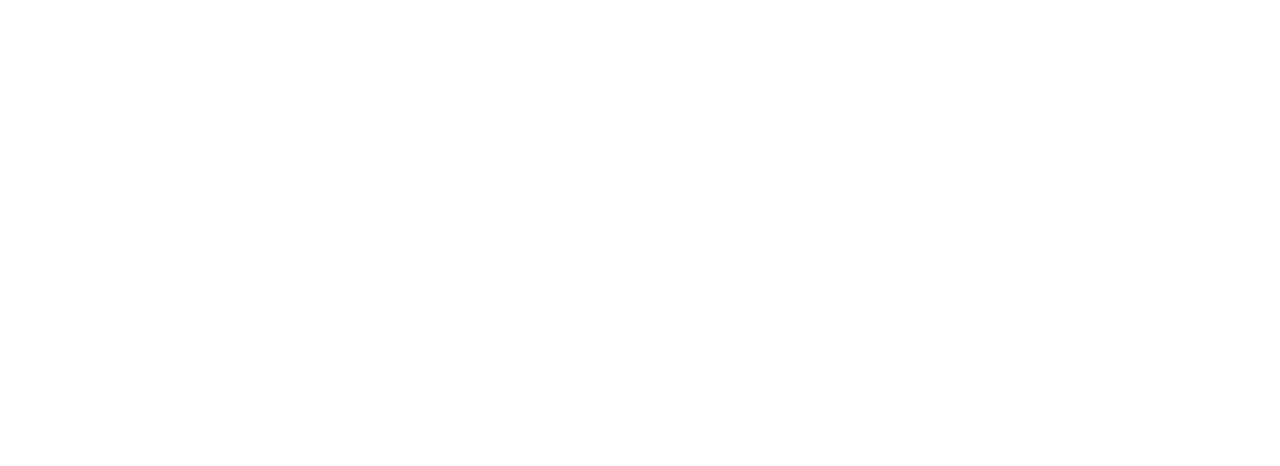
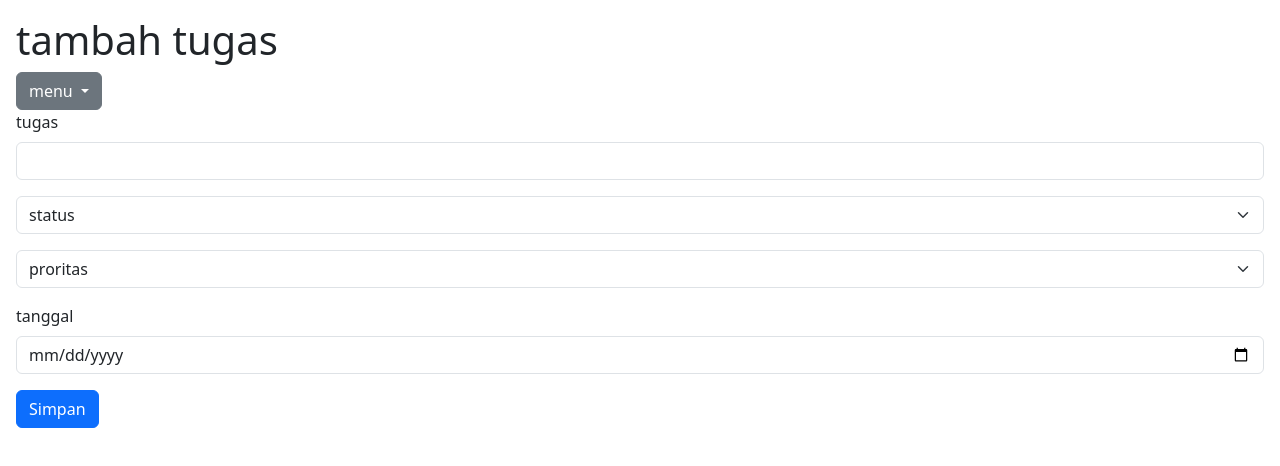
Before and after one commit to ayulstri/ujikom2025, a plain HTML site: page tambah.html in a window 1280 px wide. Drawn offline with nearby package versions, Linux system fonts and the light colour scheme.

Commit message:
update pembaruan.html

```diff
--- a/tambah.html
+++ b/tambah.html
@@ -12,3 +12,43 @@
   <script src="https://cdn.jsdelivr.net/npm/bootstrap@5.3.2/dist/js/bootstrap.bundle.min.js" integrity="sha384-C6RzsynM9kWDrMNeT87bh95OGNyZPhcTNXj1NW7RuBCsyN/o0jlpcV8Qyq46cDfL" crossorigin="anonymous"></script>
 
 </head>
+
+<body class="m-3">
+  <h1>tambah tugas</h1>
+  <div class="dropdown">
+  <button class="btn btn-secondary dropdown-toggle" type="button" data-bs-toggle="dropdown" aria-expanded="fanjusllse">
+    menu
+  </button>
+  <ul class="dropdown-menu dropdown-menu-dark">
+    <li><a class="dropdown-item active" href="index.html">back</a></li>
+</div
+
+  <form class="mb-3">
+    <div class="mb-3">
+      <label class="form-label">tugas</label>
+      <input type="text" class="form-control" id="input-tugas" required>
+    </div>
+    <div class="mb-3">
+      <select class="form-select" aria-label="Default select example" id="input-status">
+    <option selected>status</option>
+    <option value="selesai">selesai</option>
+    <option value="sedang dikerjakan">dikerjakan</option>
+    <option value="belum selesai">belum</option>
+  </select>
+    </div>
+    <form class="mb-3">
+ <div class="mb-3">
+     <select class="form-select" aria-label="Default select example" id="input-prioritas">
+  <option selected>proritas</option>
+  <option value="tinggi🔴">tinggi</option>
+  <option value="sedang🟠">sedang</option>
+  <option value="rendah🔵">rendah</option>
+</select>
+</div>
+      <div class="mb-3">
+        <label class="form-label">tanggal</label>
+        <input type="date" class="form-control" id="input-tanggal">
+      </div>
+
+      <button type="submit" class="btn btn-primary" id="tombol-tambah">Simpan</button>
+    </form>
```
